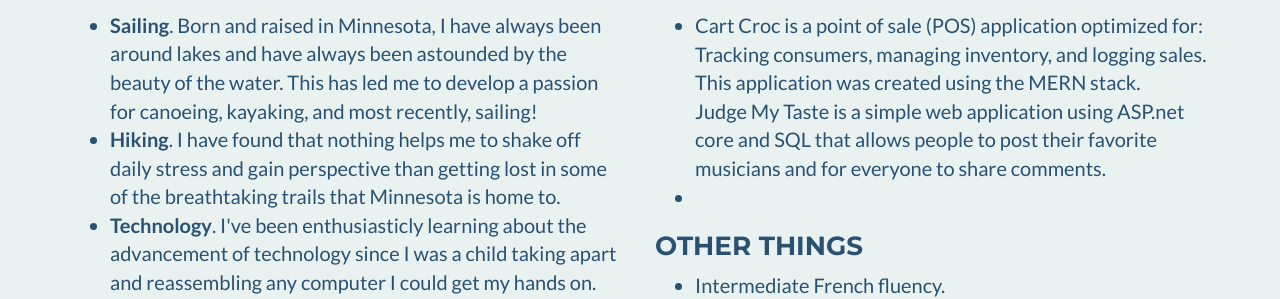
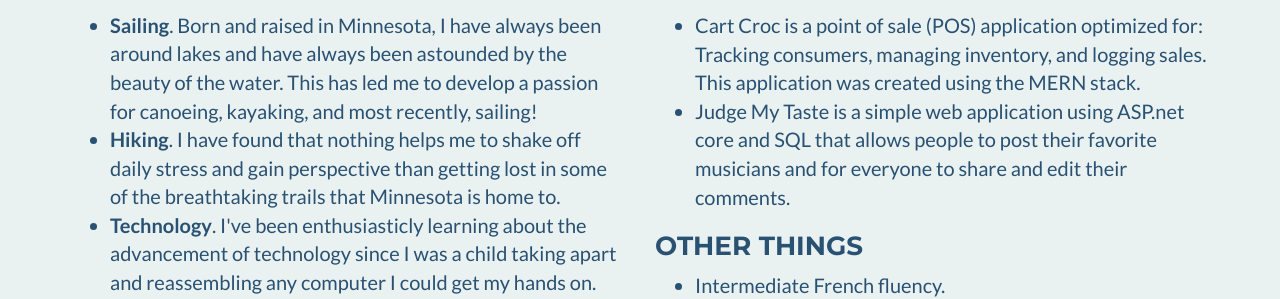
Before and after one commit to EricJamesOsowski/single-page-portfolio, a Jekyll site: the page built from index.html, in a window 1280 px wide and 900 px high, scrolled down 1326 px. Shown: the part 161-460 px from the top of the window. Built offline with Jekyll 4.4.1, drawn with Linux system fonts in a browser that asks for light colours.

```diff
--- a/_includes/interests.html
+++ b/_includes/interests.html
@@ -36,10 +36,12 @@
             Tracking consumers, managing inventory, and logging sales. This
             application was created using the MERN stack.
           </li>
-          Judge My Taste is a simple web application using ASP.net core and SQL
-          that allows people to post their favorite musicians and for everyone
-          to share comments.
-          <li></li>
+
+          <li>
+            Judge My Taste is a simple web application using ASP.net core and SQL
+            that allows people to post their favorite musicians and for everyone
+            to share and edit their comments.
+          </li>
         </ul>
         <h3>Other Things</h3>
         <ul>
```
